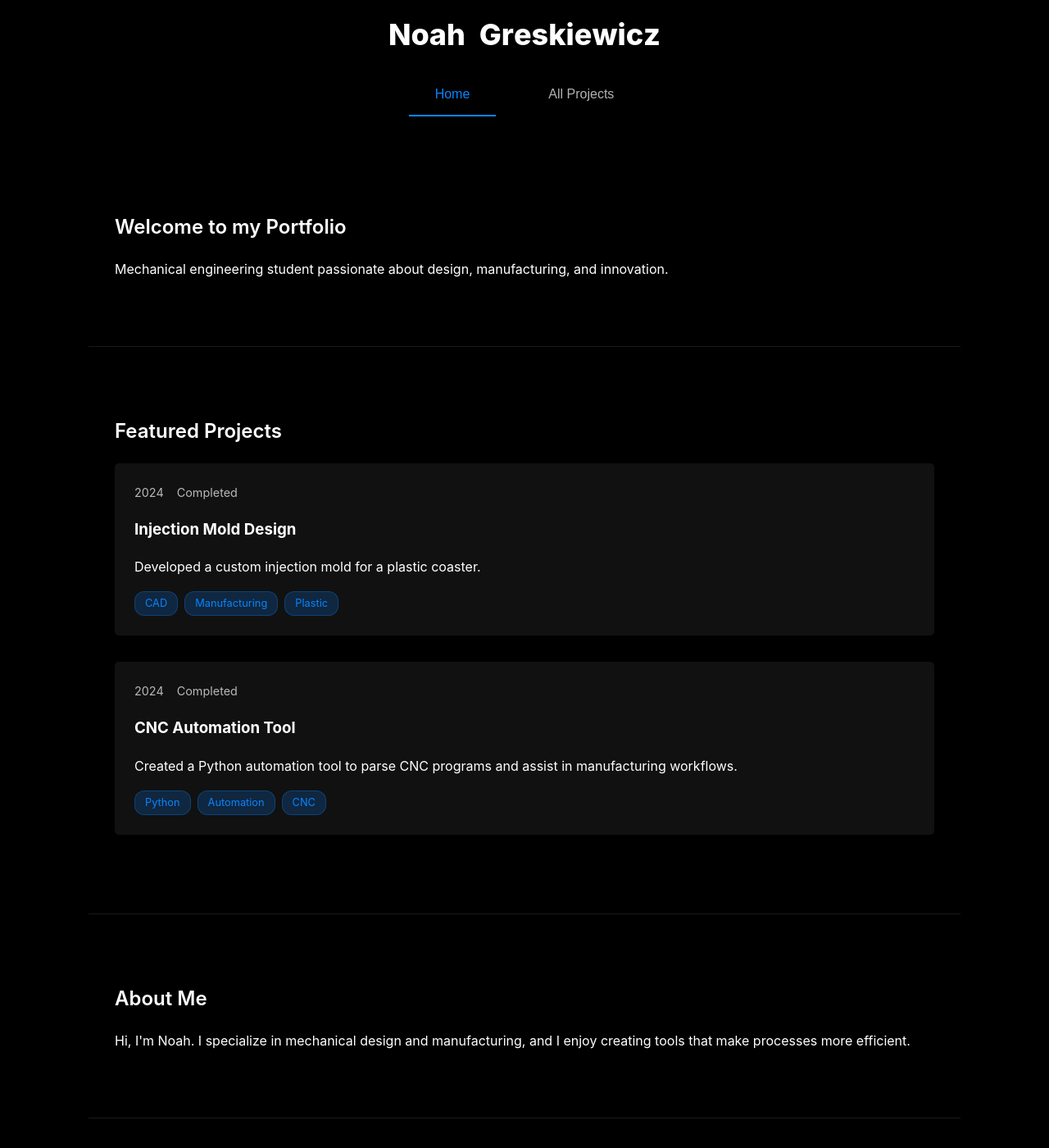
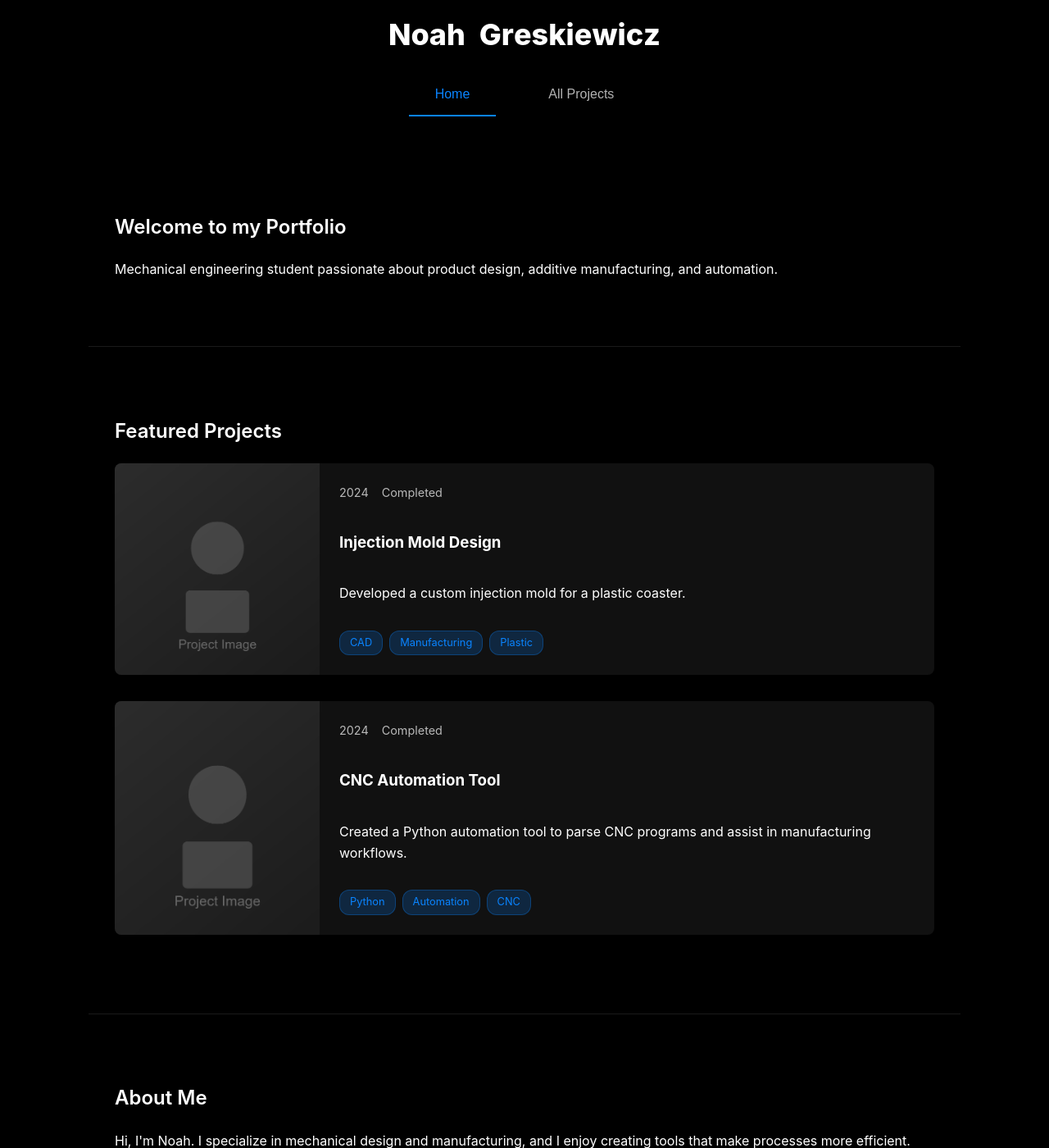
Before and after one commit to ngreskie/ngreskie.github.io, a Jekyll site: the page built from index.md, in a window 1280 px wide and 1400 px high. Shown: the whole window at 82% size. Built offline with Jekyll 4.4.1, drawn with Linux system fonts in a browser that asks for light colours.

Commit message:
image updates

```diff
--- a/_data/projects.yml
+++ b/_data/projects.yml
@@ -29,6 +29,7 @@ injection-mold:
   shortDescription: "Developed a custom injection mold for a plastic coaster."
   date: "2024"
   status: "Completed"
+  image: "/assets/images/placeholder.jpg" # Add actual image path later
   tags: ["CAD", "Manufacturing", "Plastic"]
   featured: true
   fullDescription: |
--- a/_includes/project-card.html
+++ b/_includes/project-card.html
@@ -1,13 +1,18 @@
 <div class="project-card" onclick="showProject('{{ project[1].id }}')">
+  <div class="project-image">
+    <img src="{{ project[1].image | default: '/assets/images/placeholder.jpg' }}" alt="{{ project[1].title }}" loading="lazy">
+  </div>
+  <div class="project-content">
     <div class="project-meta">
-        <span>{{ project[1].date }}</span>
-        <span>{{ project[1].status }}</span>
+      <span>{{ project[1].date }}</span>
+      <span>{{ project[1].status }}</span>
     </div>
     <h3>{{ project[1].title }}</h3>
     <p>{{ project[1].shortDescription }}</p>
     <div class="project-tags">
-        {% for tag in project[1].tags %}
+      {% for tag in project[1].tags %}
         <span class="project-tag">{{ tag }}</span>
-        {% endfor %}
+      {% endfor %}
     </div>
+  </div>
 </div>
--- a/assets/style.css
+++ b/assets/style.css
@@ -54,23 +54,50 @@ h1, h2 {
   font-weight: 600;
 }
 
+/* Updated Project card styles with image support */
 .project-card {
   background: #111;
-  padding: 1.5rem;
-  border-radius: 5px;
+  border-radius: 8px;
+  padding: 0; /* Remove padding since we're adding image */
   margin-bottom: 2rem;
   transition: transform 0.3s ease, box-shadow 0.3s ease;
+  display: flex;
+  overflow: hidden; /* Ensure image doesn't overflow rounded corners */
+  min-height: 200px;
+  cursor: pointer;
 }
 
 .project-card:hover {
   transform: translateY(-5px);
-  box-shadow: 0 10px 30px rgba(0, 0, 0, 0.7);
+  box-shadow: 0 10px 30px rgba(10, 132, 255, 0.1);
 }
 
+/* Image container */
+.project-image {
+  flex: 0 0 250px; /* Fixed width for image area */
+  position: relative;
+  overflow: hidden;
+}
 
+.project-image img {
+  width: 100%;
+  height: 100%;
+  object-fit: cover;
+  transition: transform 0.3s ease;
+}
 
+.project-card:hover .project-image img {
+  transform: scale(1.05);
+}
 
-
+/* Content area */
+.project-content {
+  flex: 1;
+  padding: 1.5rem;
+  display: flex;
+  flex-direction: column;
+  justify-content: space-between;
+}
 
 /* Footer */
 footer {
@@ -79,12 +106,6 @@ footer {
   color: rgba(255, 255, 255, 0.6);
   font-size: 0.9rem;
 }
-
-
-
-
-
-
 
 /* HEADER */
 .site-header {
@@ -118,7 +139,6 @@ footer {
   }
 }
 
-
 .letter {
   display: inline-block;
   transition: all 0.3s ease;
@@ -139,10 +159,6 @@ footer {
 .site-header__title:hover .letter {
   animation: letterFloat 0.6s ease-in-out;
 }
-
-
-
-
 
 /* Dynamic Projects Styles */
 .project-meta {
@@ -249,3 +265,31 @@ footer {
     margin-top: 2rem;
     margin-bottom: 1rem;
 }
+
+/* Responsive design for project cards */
+@media (max-width: 768px) {
+    .project-card {
+        flex-direction: column;
+        min-height: auto;
+    }
+
+    .project-image {
+        flex: 0 0 200px; /* Fixed height for mobile */
+        width: 100%;
+    }
+
+    .project-content {
+        padding: 1.25rem;
+    }
+}
+
+/* Placeholder image styling */
+.project-image img[src*="placeholder"] {
+    background: linear-gradient(135deg, #2d2d2d 0%, #1a1a1a 100%);
+    display: flex;
+    align-items: center;
+    justify-content: center;
+    color: #666;
+    font-size: 0.9rem;
+    text-align: center;
+}
--- a/index.md
+++ b/index.md
@@ -12,7 +12,7 @@ title: Home
 <div id="home" class="section active">
     <section id="hero" data-aos="fade-up" class="fade-in">
         <h1>Welcome to my Portfolio</h1>
-        <p>Mechanical engineering student passionate about design, manufacturing, and innovation.</p>
+        <p>Mechanical engineering student passionate about product design, additive manufacturing, and automation.</p>
     </section>
 
     <section id="projects" data-aos="fade-up" class="fade-in">
```
Also changed, not shown: about.md (+2 -3 lines), assets/images/placeholder.jpg (added).
